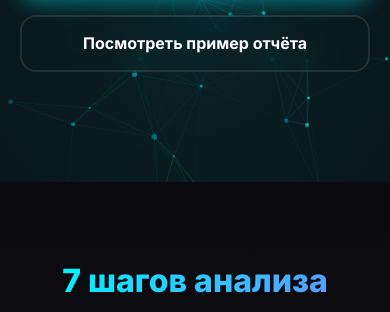
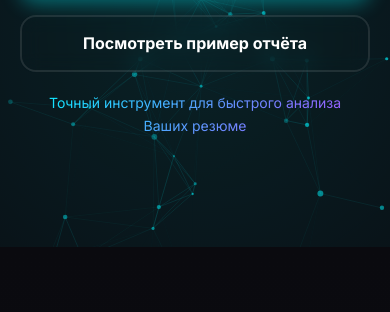
Before and after one commit to vostroslava/CV-X-Ray, a plain HTML site: page index.html in a window 390 px wide. Shown: the part 470-782 px from the top of the page. Drawn offline with Linux system fonts and the light colour scheme.

Commit message:
UI Feature: Add gradient subtext below Hero CTA buttons

```diff
--- a/index.html
+++ b/index.html
@@ -59,6 +59,7 @@
                         </a>
                         <a href="#demo" class="btn btn-secondary btn-lg btn-hero-cta">Посмотреть пример отчёта</a>
                     </div>
+                    <p class="hero-subtext gradient-text">Точный инструмент для быстрого анализа Ваших резюме</p>
                     <!-- Subtitle removed by user request -->
                 </div>
 
--- a/styles.css
+++ b/styles.css
@@ -2663,6 +2663,13 @@ section {
         display: inline-block;
     }
 
+    .hero-subtext {
+        font-size: 14px;
+        margin-top: 20px;
+        padding: 0 10px;
+        /* Prevent edge touching */
+    }
+
 
     /* Force visual below text always */
     /* Force visual below text always */
```
